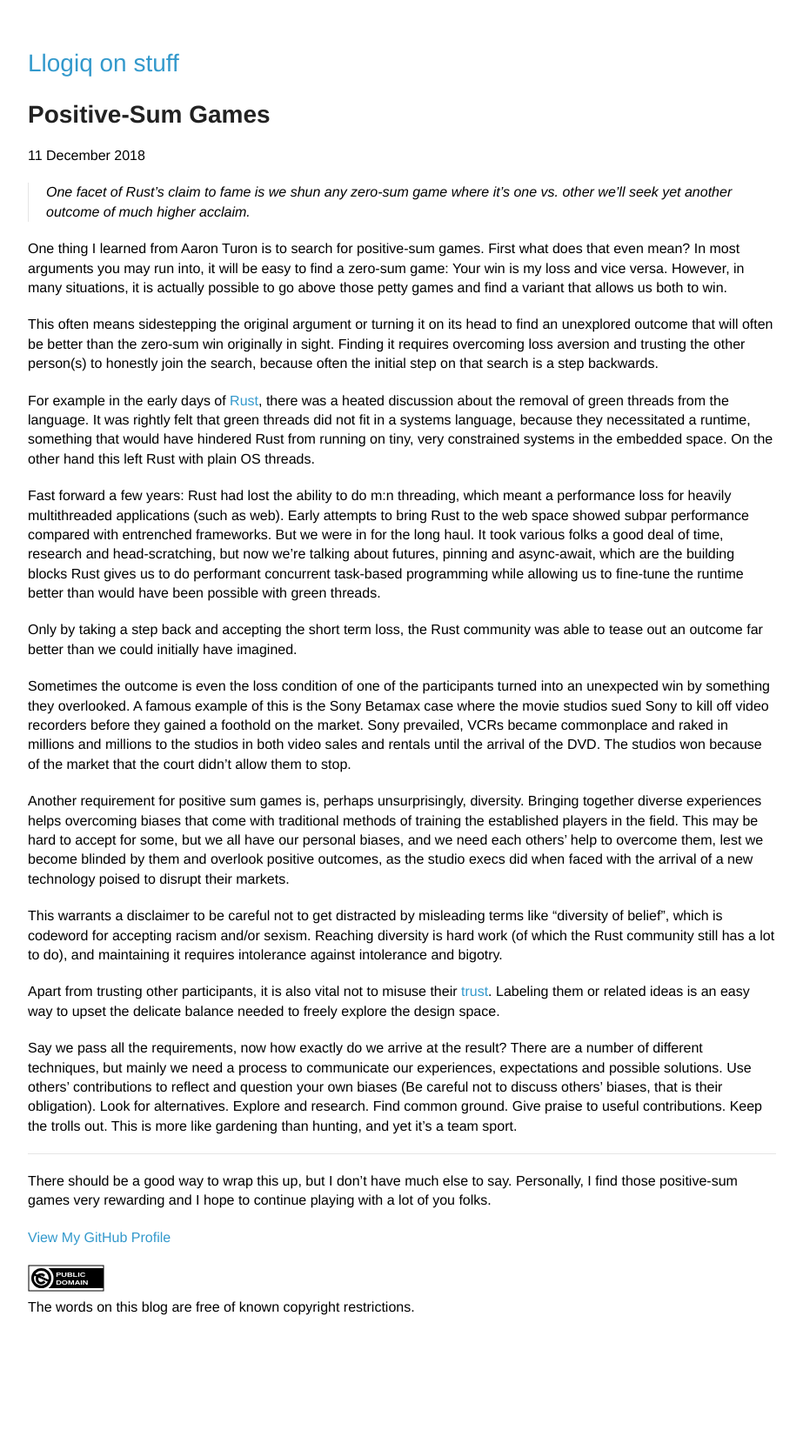
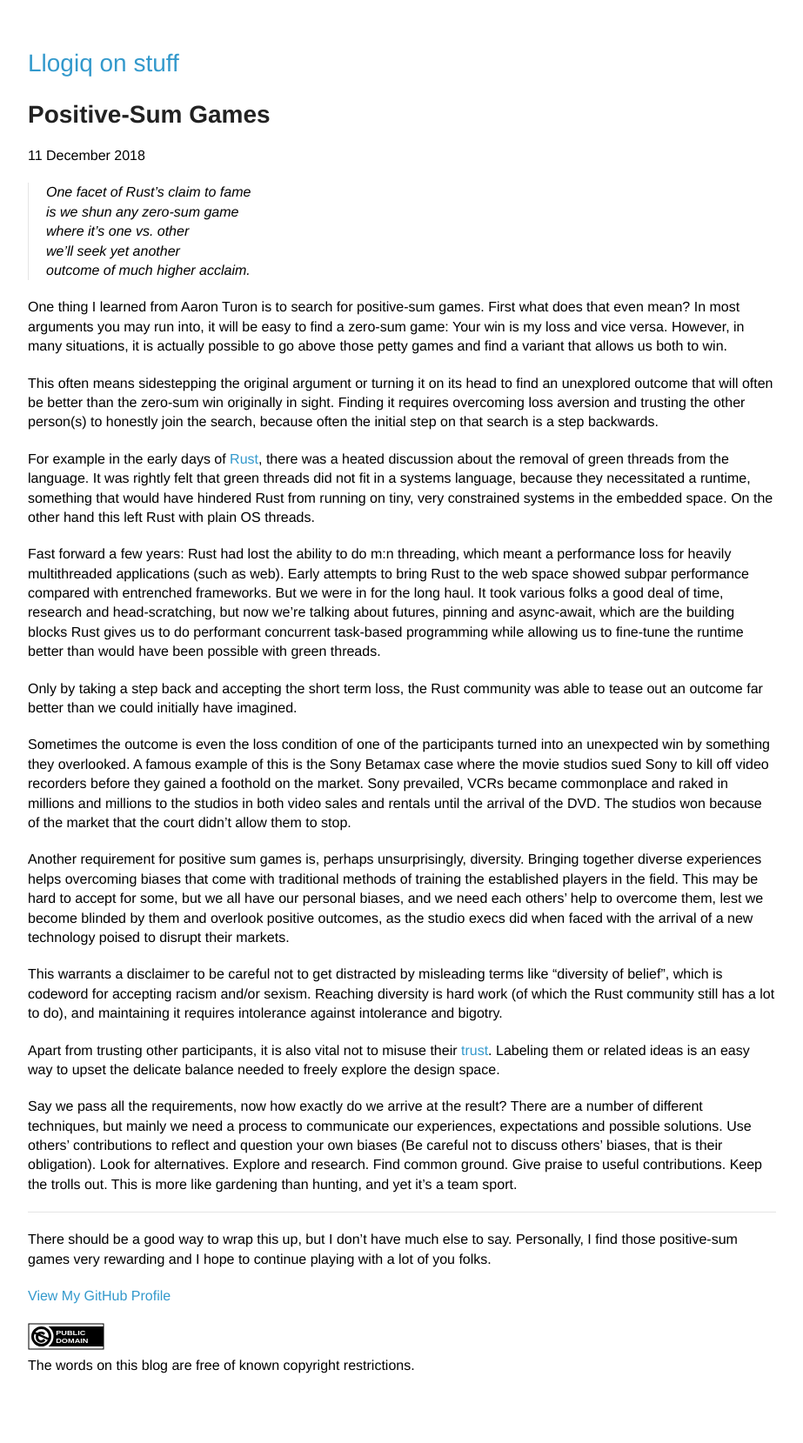
Before and after one commit to llogiq/llogiq.github.io, a Jekyll site: the page built from _posts/2018-12-11-sum.md, in a window 1280 px wide. Shown: the whole page at 87% size, without its empty margins (178-1101 px from the left). Built offline with Jekyll 4.4.1, drawn with Linux system fonts in a browser that asks for light colours; before the commit the page ends 1592 px from its top, so only the background shows below that.

Commit message:
fix newlines

```diff
--- a/_posts/2018-12-11-sum.md
+++ b/_posts/2018-12-11-sum.md
@@ -2,10 +2,10 @@
 title: Positive-Sum Games
 ---
 
->  One facet of Rust's claim to fame
->  is we shun any zero-sum game
->  where it's one vs. other
->  we'll seek yet another
+>  One facet of Rust's claim to fame \
+>  is we shun any zero-sum game \
+>  where it's one vs. other \
+>  we'll seek yet another \
 >  outcome of much higher acclaim.
 
 One thing I learned from Aaron Turon is to search for positive-sum games. First
```
